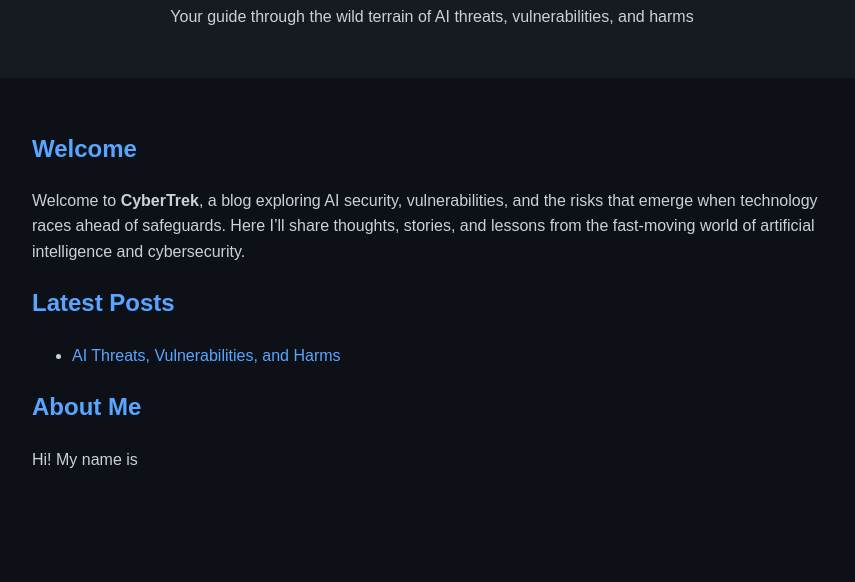
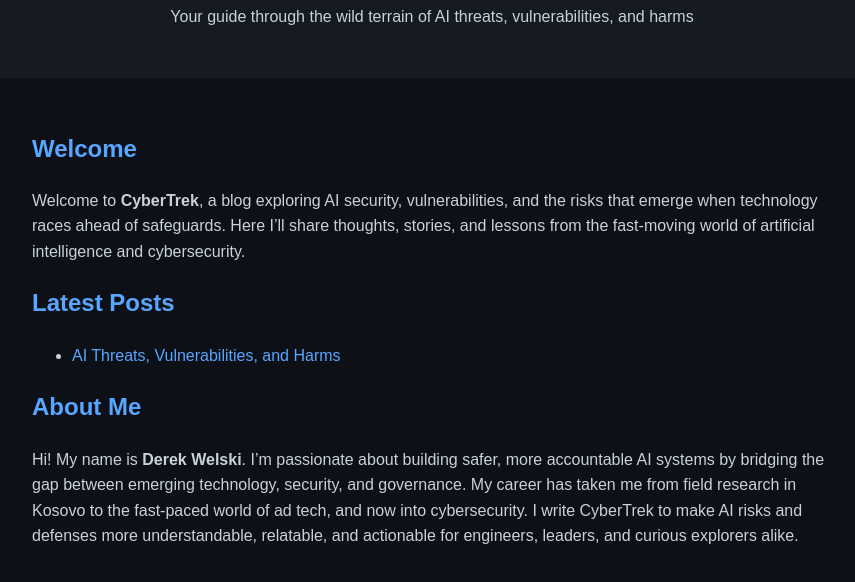
Before and after one commit to dwelski/cybertrek, a plain HTML site: page index.html in a window 1280 px wide. Shown: the part 108-690 px from the top of the page, without its empty margins (208-1063 px from the left). Drawn offline with Linux system fonts and the light colour scheme.

Commit message:
Update index.html
revised bio

```diff
--- a/index.html
+++ b/index.html
@@ -69,4 +69,8 @@
 
     <h2>About Me</h2>
     <p>
-      Hi! My name is <stron
+      Hi! My name is <strong>Derek Welski</strong>. I’m passionate about building safer, more accountable AI systems by bridging
+      the gap between emerging technology, security, and governance. My career has taken me from field research in Kosovo
+      to the fast-paced world of ad tech, and now into cybersecurity. I write CyberTrek to make AI risks and defenses
+      more understandable, relatable, and actionable for engineers, leaders, and curious explorers alike.
+    </p>
```
